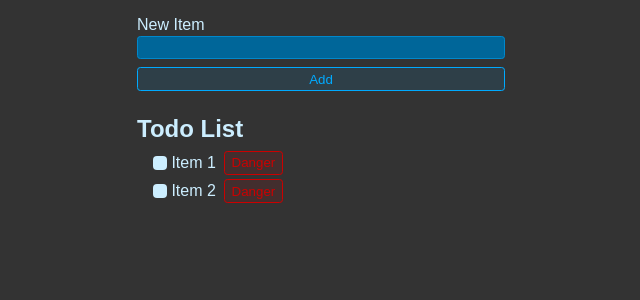
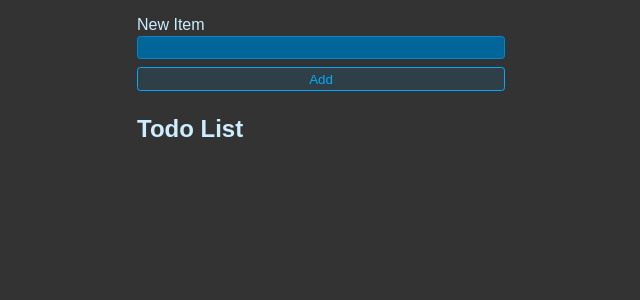
Before and after one commit to srirajkumark/To-Do-List-using-React, a React (Vite) app: page / in a window 1280 px wide. Shown: the top 300 px of the page, without its empty margins (319-959 px from the left). Built offline with nearby package versions, Linux system fonts and the light colour scheme.

Commit message:
Todos Setup

```diff
--- a/src/App.jsx
+++ b/src/App.jsx
@@ -4,10 +4,24 @@
 
 export default function App() {
   const [newItem, setNewItem] = useState("");
+  const [todos, setTodos] = useState([])
+
+  function handleSubmit(e){
+    e.preventDefault()
+
+    setTodos(currentTodos => {
+      return [
+        ...currentTodos,
+        {id: crypto.randomUUID(), title: newItem, completed: false},
+      ]
+    });
+
+    setNewItem("")
+  };
 
   return (
     <>
-      <form className="new-item-form">
+      <form onSubmit={handleSubmit} className="new-item-form">
         <div className="form-row">
           <label htmlFor="item">New Item</label>
           <input
@@ -21,21 +35,18 @@
       </form>
       <h1 className="header">Todo List</h1>
       <ul className="list">
-        <li>
-          <label>
-            <input type="checkbox" />
-              Item 1
-          </label>
-          <button className="btn btn-danger">Danger</button>
-        </li>
+        {todos.map(todo => {
+          return (
+            <li key={todo.id}>
+              <label>
+                <input type="checkbox" checked={todo.completed}/>
+                {todo.title}
+              </label>
+              <button className="btn btn-danger">Delete</button>
+            </li>
+          )
+        })}
 
-        <li>
-          <label>
-            <input type="checkbox" />
-              Item 2
-          </label>
-          <button className="btn btn-danger">Danger</button>
-        </li>
       </ul>
     </>
   )
```
